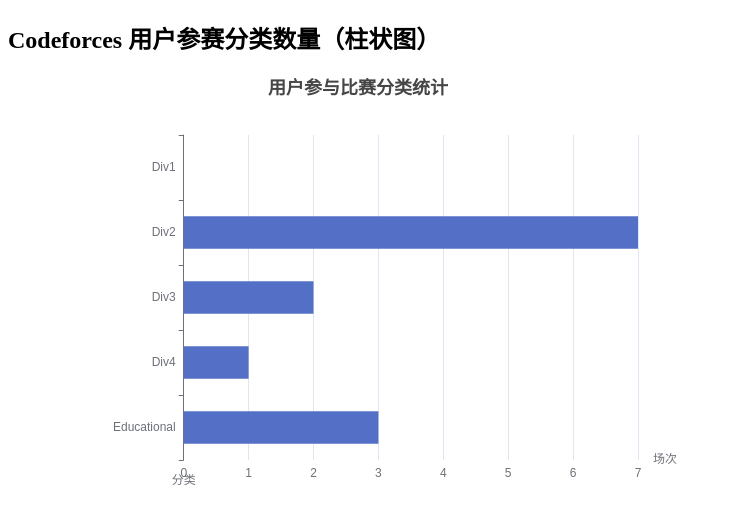
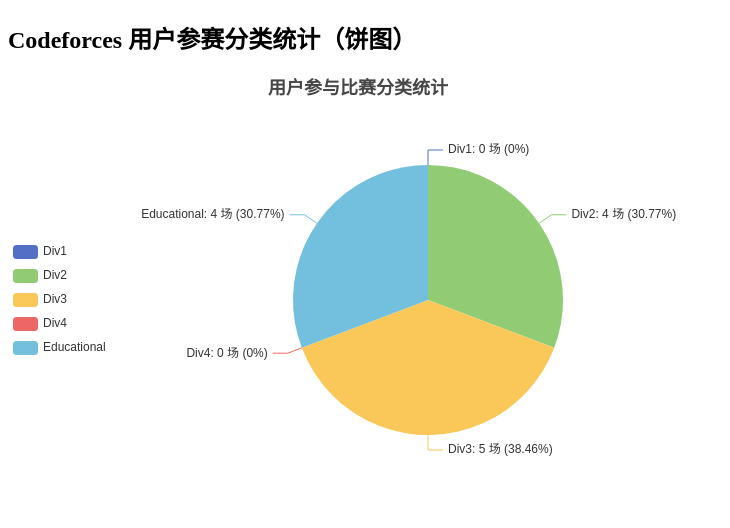
Before and after one commit to Nexus-Raphael/cfc, a plain HTML site: page web/ucflist.html in a window 1280 px wide. Shown: the whole page, without its empty margins (0-730 px from the left). Drawn offline with nearby package versions, Linux system fonts and the light colour scheme.

Commit message:
perf: 将参赛列表可视化为饼状图

```diff
--- a/web/ucflist.html
+++ b/web/ucflist.html
@@ -23,7 +23,7 @@
   </style>
 </head>
 <body>
-  <h2>Codeforces 用户参赛分类数量（柱状图）</h2>
+  <h2>Codeforces 用户参赛分类统计（饼图）</h2>
   <div id="chart"></div>
 
   <div id="table-container" class="hidden">
@@ -43,20 +43,31 @@
       .then(res => res.json())
       .then(data => {
         const categories = ['Div1','Div2','Div3','Div4','Educational'];
-        const counts = categories.map(cat => (data[cat] || []).length);
+        const pieData = categories.map(cat => ({
+          name: cat,
+          value: (data[cat] || []).length
+        }));
 
         chart.setOption({
           title: { text: '用户参与比赛分类统计', left: 'center' },
-          tooltip: { trigger: 'axis', axisPointer: { type: 'shadow' } },
-          grid: { left: '15%', right: '10%', bottom: '10%', containLabel: true },
-          xAxis: { type: 'value', name: '场次' },
-          yAxis: { type: 'category', inverse: true, data: categories, name: '分类' },
+          tooltip: { trigger: 'item' },
+          legend: { orient: 'vertical', left: 'left', top: 'center' },
           series: [{
             name: '参赛场次',
-            type: 'bar',
-            data: counts,
-            barCategoryGap: '50%',
-            itemStyle: { cursor: 'pointer' }
+            type: 'pie',
+            radius: '60%',
+            center: ['60%', '50%'],
+            data: pieData,
+            emphasis: {
+              itemStyle: {
+                shadowBlur: 10,
+                shadowOffsetX: 0,
+                shadowColor: 'rgba(0, 0, 0, 0.5)'
+              }
+            },
+            label: {
+              formatter: '{b}: {c} 场 ({d}%)'
+            }
           }]
         });
 
@@ -112,5 +123,3 @@
   </script>
 </body>
 </html>
-<!-- "startTimeSeconds": 1747492500, -->
- <!-- "ratingUpdateTimeSeconds": 1747500600, -->
--- a/web/user_data.json
+++ b/web/user_data.json
@@ -13,36 +13,32 @@
 			"name":	"Codeforces Round 1014 (Div. 2)",
 			"ratingUpdateTime":	"2025-03-30 00:35:00"
 		}, {
-			"id":	2108,
-			"name":	"Codeforces Round 1022 (Div. 2)",
-			"ratingUpdateTime":	"2025-05-02 00:35:00"
-		}, {
-			"id":	2107,
-			"name":	"Codeforces Round 1023 (Div. 2)",
-			"ratingUpdateTime":	"2025-05-06 00:50:00"
-		}, {
-			"id":	2102,
-			"name":	"Codeforces Round 1024 (Div. 2)",
-			"ratingUpdateTime":	"2025-05-12 01:05:00"
-		}, {
-			"id":	2109,
-			"name":	"Codeforces Round 1025 (Div. 2)",
-			"ratingUpdateTime":	"2025-05-18 00:50:00"
+			"id":	2103,
+			"name":	"Codeforces Round 1019 (Div. 2)",
+			"ratingUpdateTime":	"2025-04-22 00:35:00"
 		}],
 	"Div3":	[{
+			"id":	2072,
+			"name":	"Codeforces Round 1006 (Div. 3)",
+			"ratingUpdateTime":	"2025-02-26 00:50:00"
+		}, {
 			"id":	2074,
 			"name":	"Codeforces Round 1009 (Div. 3)",
 			"ratingUpdateTime":	"2025-03-12 01:05:00"
 		}, {
+			"id":	2091,
+			"name":	"Codeforces Round 1013 (Div. 3)",
+			"ratingUpdateTime":	"2025-03-26 00:50:00"
+		}, {
 			"id":	2093,
 			"name":	"Codeforces Round 1016 (Div. 3)",
 			"ratingUpdateTime":	"2025-04-09 00:50:00"
+		}, {
+			"id":	2106,
+			"name":	"Codeforces Round 1020 (Div. 3)",
+			"ratingUpdateTime":	"2025-04-25 00:50:00"
 		}],
-	"Div4":	[{
-			"id":	2094,
-			"name":	"Codeforces Round 1017 (Div. 4)",
-			"ratingUpdateTime":	"2025-04-14 01:50:00"
-		}],
+	"Div4":	[],
 	"Educational":	[{
 			"id":	2070,
 			"name":	"Educational Codeforces Round 175 (Rated for Div. 2)",
@@ -55,5 +51,9 @@
 			"id":	2086,
 			"name":	"Educational Codeforces Round 177 (Rated for Div. 2)",
 			"ratingUpdateTime":	"2025-04-04 00:35:00"
+		}, {
+			"id":	2104,
+			"name":	"Educational Codeforces Round 178 (Rated for Div. 2)",
+			"ratingUpdateTime":	"2025-04-29 00:35:00"
 		}]
 }
```
